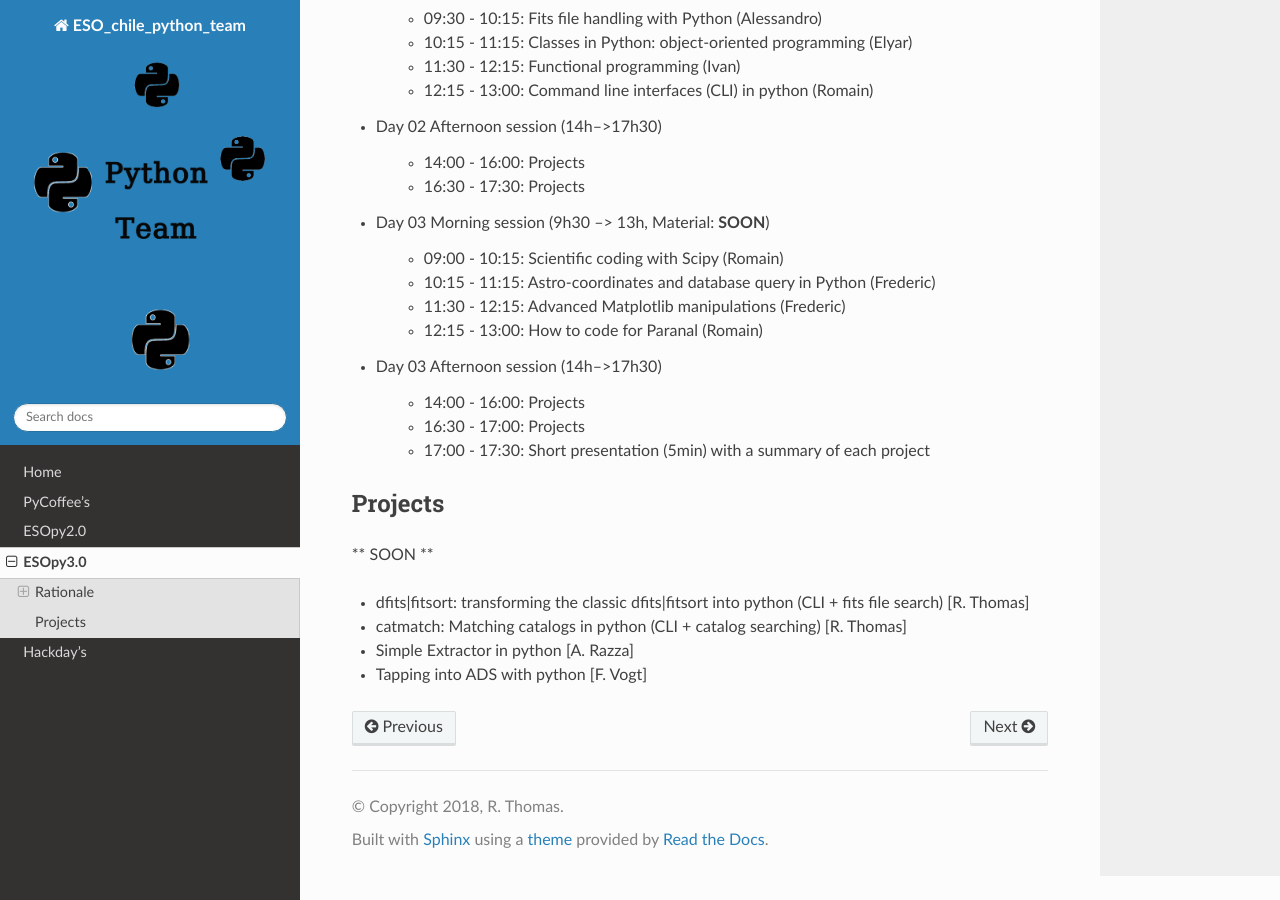
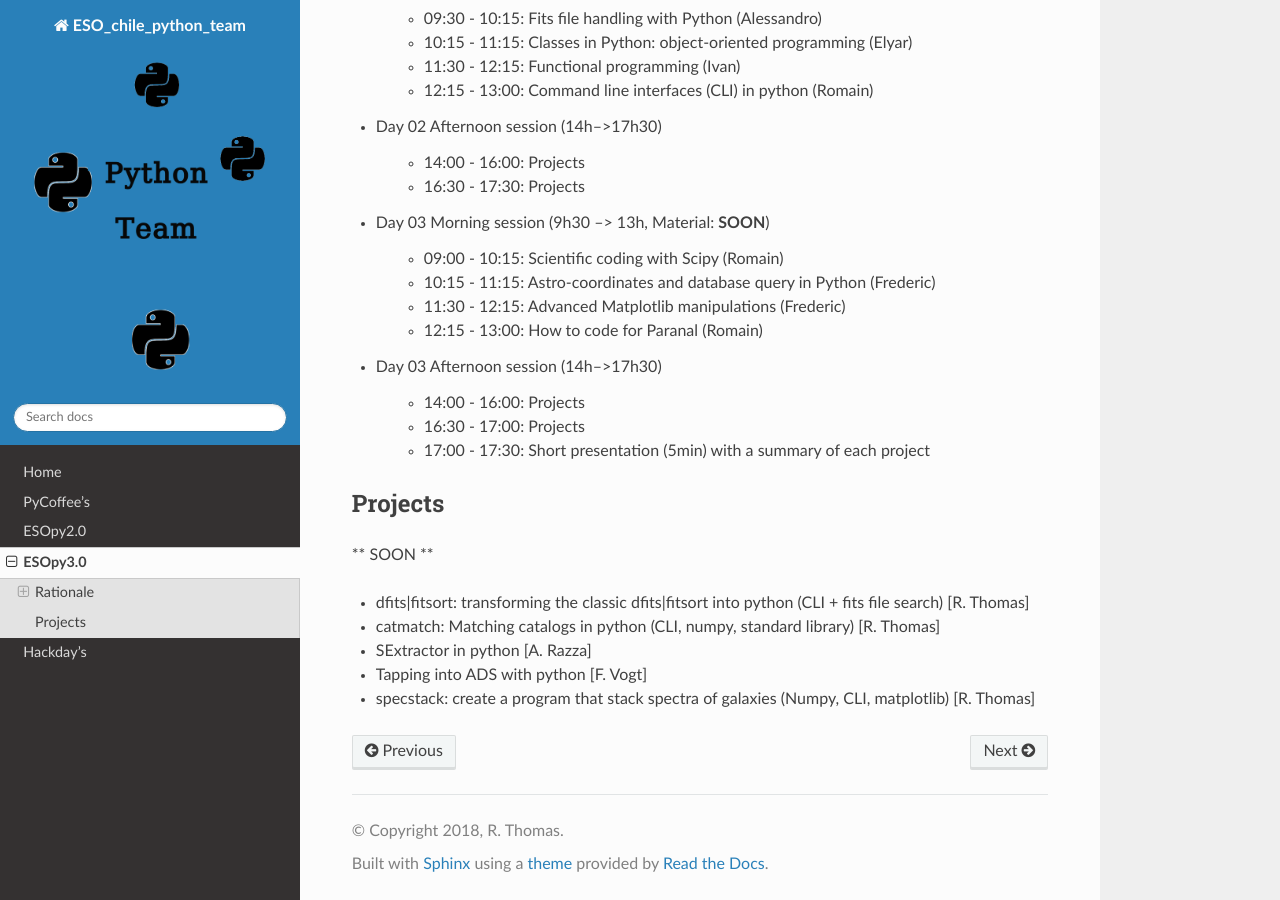
Before and after one commit to astrom-tom/ESO_chile_python_team, a Sphinx documentation site: the page built from docs/source/ESOpy3.rst, in a window 1280 px wide and 900 px high, scrolled down 1481 px. Built offline with Sphinx 7.4.7 and the Read the Docs theme 2.0.0, drawn with Linux system fonts in a browser that asks for light colours; formulas are drawn with MathJax 3.

Commit message:
projects

```diff
--- a/docs/source/ESOpy3.rst
+++ b/docs/source/ESOpy3.rst
@@ -90,6 +90,7 @@ Projects
 ** SOON **
 
 * dfits|fitsort: transforming the classic dfits|fitsort into python (CLI + fits file search) [R. Thomas]
-* catmatch: Matching catalogs in python (CLI + catalog searching) [R. Thomas]
-* Simple Extractor in python [A. Razza]
+* catmatch: Matching catalogs in python (CLI, numpy, standard library) [R. Thomas]
+* SExtractor in python [A. Razza]
 * Tapping into ADS with python [F. Vogt]
+* specstack: create a program that stack spectra of galaxies (Numpy, CLI, matplotlib) [R. Thomas]
```
Also changed, not shown: 5 other files.
